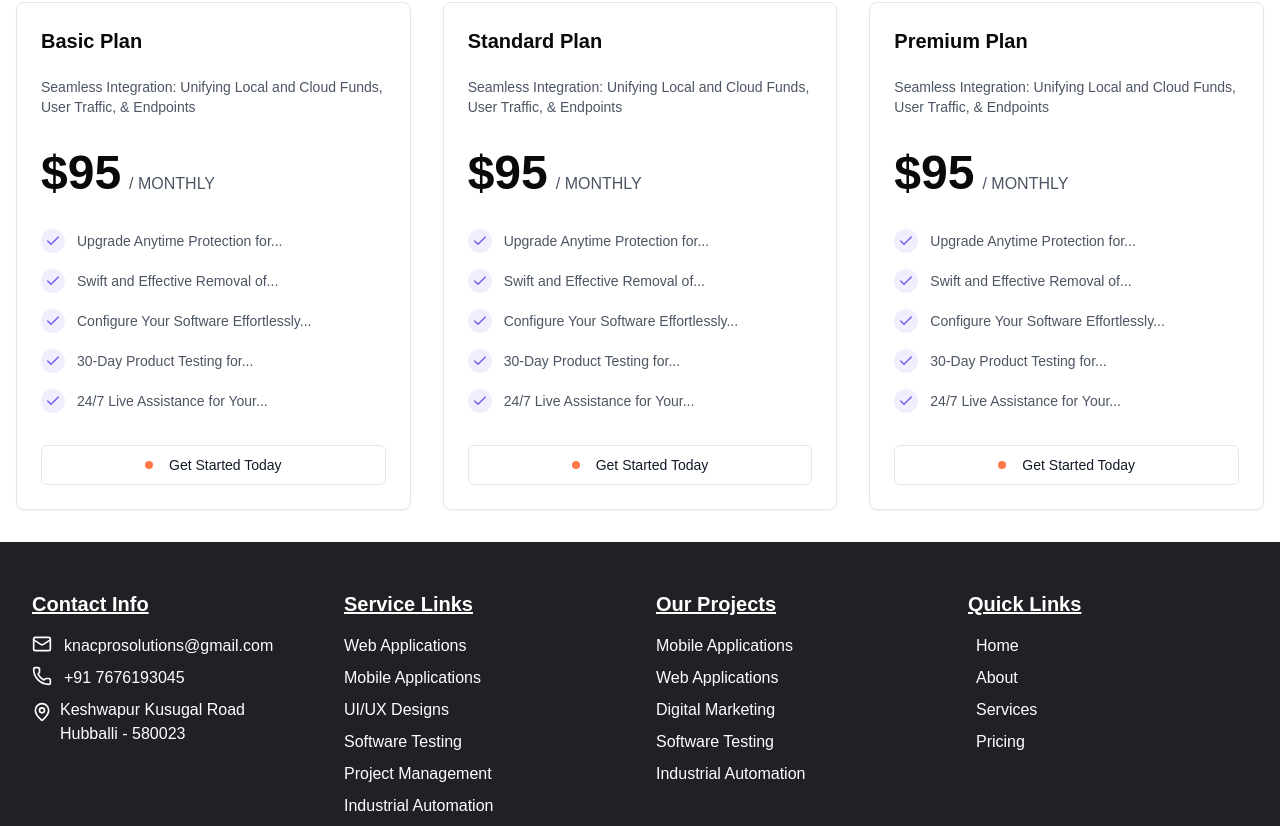
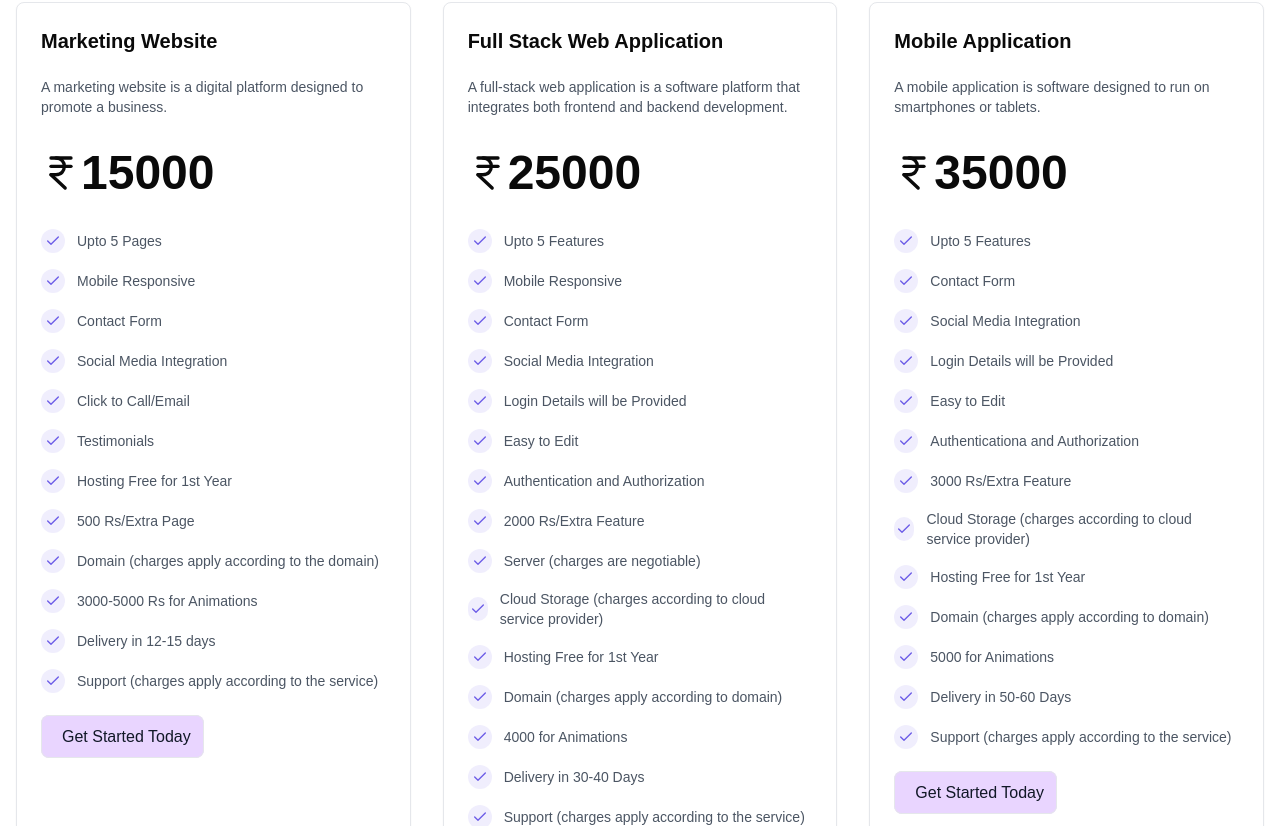
Before and after one commit to knacpro/knacpro-website, a Next.js app: page /pricing in a window 1280 px wide. Shown: the part 414-1240 px from the top of the page. Built offline with nearby package versions, Linux system fonts and the light colour scheme.

Commit message:
Updated the pricing page

```diff
--- a/components/about/about-page.tsx
+++ b/components/about/about-page.tsx
@@ -59,7 +59,7 @@ export default function AboutPage() {
         {/* Content */}
         <div className="space-y-8">
           <h2 className="text-2xl md:text-3xl lg:text-4xl font-bold leading-tight">
-            Your Trusted Partner in Cybersecurity
+            Your Trusted Partner in Software Development
           </h2>
           <p className="text-gray-600 leading-relaxed font-normal text-sm sm:text-base">
             At KnacPro Solutions, we have built a solid foundation of expertise to meet the growing demands of our clients.
--- a/components/home/projects-showcase.tsx
+++ b/components/home/projects-showcase.tsx
@@ -50,7 +50,7 @@ export default function ProjectsShowcase() {
                         {projects.slice(1).map((project, index) => (
                             <div
                                 key={index}
-                                className="relative w-full h-[216px] md:h-[400px] md:w-[700px] rounded-xl overflow-hidden group">
+                                className="relative w-full h-[250px] md:h-[400px] md:w-[700px] rounded-xl overflow-hidden group">
                                 <Image
                                     src={project.image}
                                     alt={project.alt}
@@ -61,11 +61,6 @@ export default function ProjectsShowcase() {
                         ))}
                     </div>
                 </div>
-
-                {/* <button className="md:hidden flex items-center gap-2 px-6 py-3 text-white rounded-lg border border-purple-500/30 bg-gradient-to-r from-purple-500/10 to-transparent w-full justify-center mt-6">
-                    <span className="h-2 w-2 rounded-full bg-[#FF7B47]" />
-                    View All Projects
-                </button> */}
             </div>
         </div>
     );
--- a/components/pricing/pricing-plans.tsx
+++ b/components/pricing/pricing-plans.tsx
@@ -1,47 +1,75 @@
-import { Card, CardContent, CardHeader } from "@/components/ui/card"
-import { Button } from "@/components/ui/button"
-import { Check } from 'lucide-react'
-import Link from "next/link"
+import { Card, CardContent, CardHeader } from "@/components/ui/card";
+import { Button } from "@/components/ui/button";
+import { Check, IndianRupee } from "lucide-react";
+import Link from "next/link";
 
 export default function PricingPlans() {
     const plans = [
         {
-      name: "Basic Plan",
-      description: "Seamless Integration: Unifying Local and Cloud Funds, User Traffic, & Endpoints",
-      price: "95",
+            name: "Marketing Website",
+            description:
+                "A marketing website is a digital platform designed to promote a business.",
+            price: "15000",
             features: [
-        "Upgrade Anytime Protection for...",
-        "Swift and Effective Removal of...",
-        "Configure Your Software Effortlessly...",
-        "30-Day Product Testing for...",
-        "24/7 Live Assistance for Your...",
-      ],
+                "Upto 5 Pages",
+                "Mobile Responsive",
+                "Contact Form",
+                "Social Media Integration",
+                "Click to Call/Email",
+                "Testimonials",
+                "Hosting Free for 1st Year",
+                "500 Rs/Extra Page",
+                "Domain (charges apply according to the domain)",
+                "3000-5000 Rs for Animations",
+                "Delivery in 12-15 days",
+                "Support (charges apply according to the service)"
+            ]
         },
         {
-      name: "Standard Plan",
-      description: "Seamless Integration: Unifying Local and Cloud Funds, User Traffic, & Endpoints",
-      price: "95",
+            name: "Full Stack Web Application",
+            description:
+                "A full-stack web application is a software platform that integrates both frontend and backend development.",
+            price: "25000",
             features: [
-        "Upgrade Anytime Protection for...",
-        "Swift and Effective Removal of...",
-        "Configure Your Software Effortlessly...",
-        "30-Day Product Testing for...",
-        "24/7 Live Assistance for Your...",
-      ],
+                "Upto 5 Features",
+                "Mobile Responsive",
+                "Contact Form",
+                "Social Media Integration",
+                "Login Details will be Provided",
+                "Easy to Edit",
+                "Authentication and Authorization",
+                "2000 Rs/Extra Feature",
+                "Server (charges are negotiable)",
+                "Cloud Storage (charges according to cloud service provider)",
+                "Hosting Free for 1st Year",
+                "Domain (charges apply according to domain)",
+                "4000 for Animations",
+                "Delivery in 30-40 Days",
+                "Support (charges apply according to the service)"
+            ]
         },
         {
-      name: "Premium Plan",
-      description: "Seamless Integration: Unifying Local and Cloud Funds, User Traffic, & Endpoints",
-      price: "95",
+            name: "Mobile Application",
+            description:
+                "A mobile application is software designed to run on smartphones or tablets.",
+            price: "35000",
             features: [
-        "Upgrade Anytime Protection for...",
-        "Swift and Effective Removal of...",
-        "Configure Your Software Effortlessly...",
-        "30-Day Product Testing for...",
-        "24/7 Live Assistance for Your...",
-      ],
-    },
+                "Upto 5 Features",
+                "Contact Form",
+                "Social Media Integration",
+                "Login Details will be Provided",
+                "Easy to Edit",
+                "Authenticationa and Authorization",
+                "3000 Rs/Extra Feature",
+                "Cloud Storage (charges according to cloud service provider)",
+                "Hosting Free for 1st Year",
+                "Domain (charges apply according to domain)",
+                "5000 for Animations",
+                "Delivery in 50-60 Days",
+                "Support (charges apply according to the service)"
             ]
+        }
+    ];
 
     return (
         <div className="container mx-auto px-4 py-8 pt-24">
@@ -54,43 +82,57 @@ export default function PricingPlans() {
                     <span className="text-[#6C5CE7]">›</span>
                     <span className="text-[#6C5CE7]">Pricing Plans</span>
                 </div>
-        <div className="text-[#FF7846] font-medium mb-4">Awesome Pricing Plans</div>
-        <h2 className="text-4xl font-bold">Uncovering the Ideal Plan for Your Needs.</h2>
+                <div className="text-[#FF7846] font-medium mb-4">
+                    Awesome Pricing Plans
+                </div>
+                <h2 className="text-4xl font-bold">
+                    Uncovering the Ideal Plan for Your Needs.
+                </h2>
             </div>
 
             <div className="grid md:grid-cols-2 lg:grid-cols-3 gap-8 max-w-7xl mx-auto">
                 {plans.map((plan, index) => (
                     <Card key={index} className="border border-gray-200">
                         <CardHeader className="pb-8">
-              <h3 className="text-xl font-bold mb-4">{plan.name}</h3>
-              <p className="text-gray-600 text-sm">{plan.description}</p>
+                            <h3 className="text-xl font-bold mb-4">
+                                {plan.name}
+                            </h3>
+                            <p className="text-gray-600 text-sm">
+                                {plan.description}
+                            </p>
                         </CardHeader>
                         <CardContent>
-              <div className="mb-8">
-                <span className="text-5xl font-bold">${plan.price}</span>
-                <span className="text-gray-600 ml-2">/ MONTHLY</span>
+                            <div className="mb-8 flex">
+                                <IndianRupee size={40} className="mt-1"/>
+                                <span className="text-5xl font-bold">
+                                    {plan.price}
+                                </span>
                             </div>
                             <div className="space-y-4 mb-8">
                                 {plan.features.map((feature, featureIndex) => (
-                  <div key={featureIndex} className="flex items-center gap-3">
+                                    <div
+                                        key={featureIndex}
+                                        className="flex items-center gap-3">
                                         <div className="w-6 h-6 rounded-full bg-[#6C5CE7]/10 flex items-center justify-center">
                                             <Check className="w-4 h-4 text-[#6C5CE7]" />
                                         </div>
-                    <span className="text-gray-600 text-sm">{feature}</span>
+                                        <span className="text-gray-600 text-sm">
+                                            {feature}
+                                        </span>
                                     </div>
                                 ))}
                             </div>
-              <Button
-                className="w-full bg-white hover:bg-gray-50 text-gray-900 border border-gray-200"
-                variant="outline"
+                            <Link
+                                href={'/contact'}
+                                className="w-full bg-purple-200 hover:bg-purple-300 text-gray-900 border border-gray-200 p-3 rounded-lg"
                                 >
                                 <span className="w-2 h-2 rounded-full bg-[#FF7846] mr-2" />
                                 Get Started Today
-              </Button>
+                            </Link>
                         </CardContent>
                     </Card>
                 ))}
             </div>
         </div>
-  )
+    );
 }
```
Lines whose indentation alone changed are shown as unchanged.
